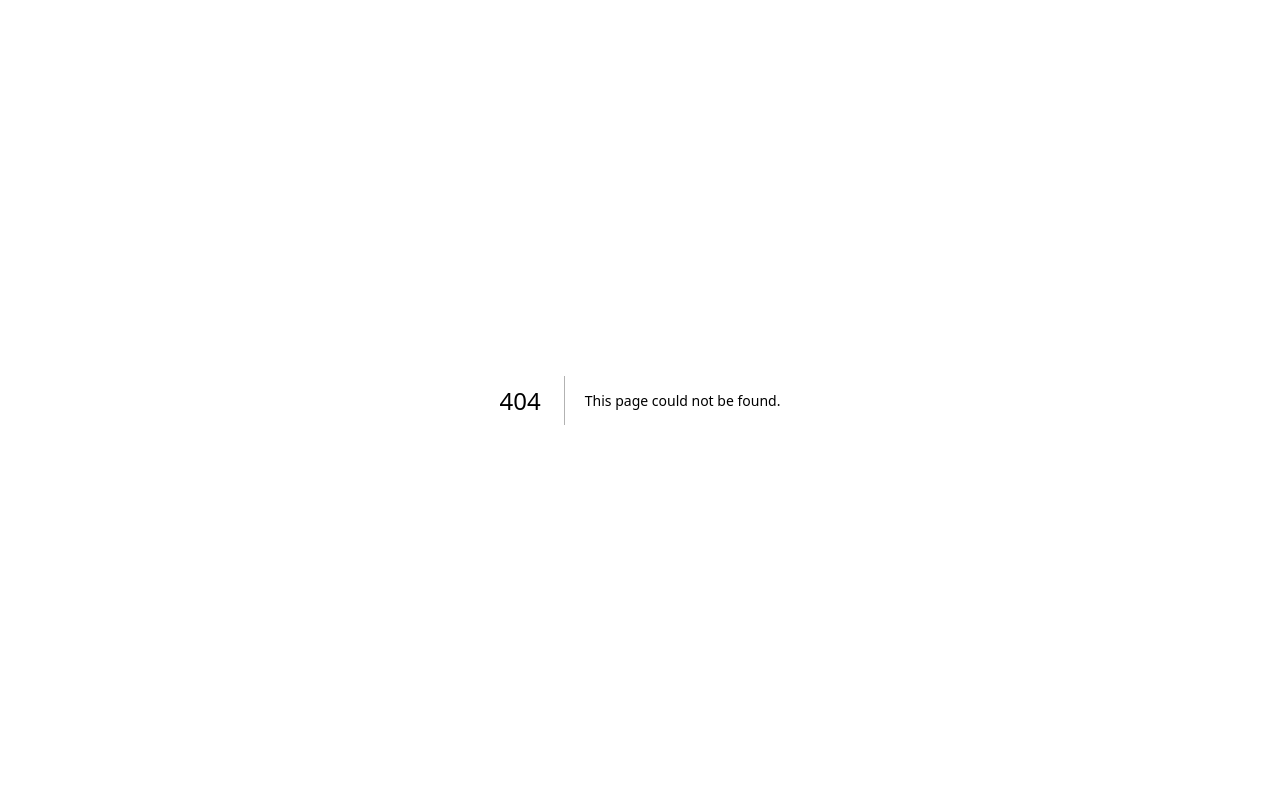
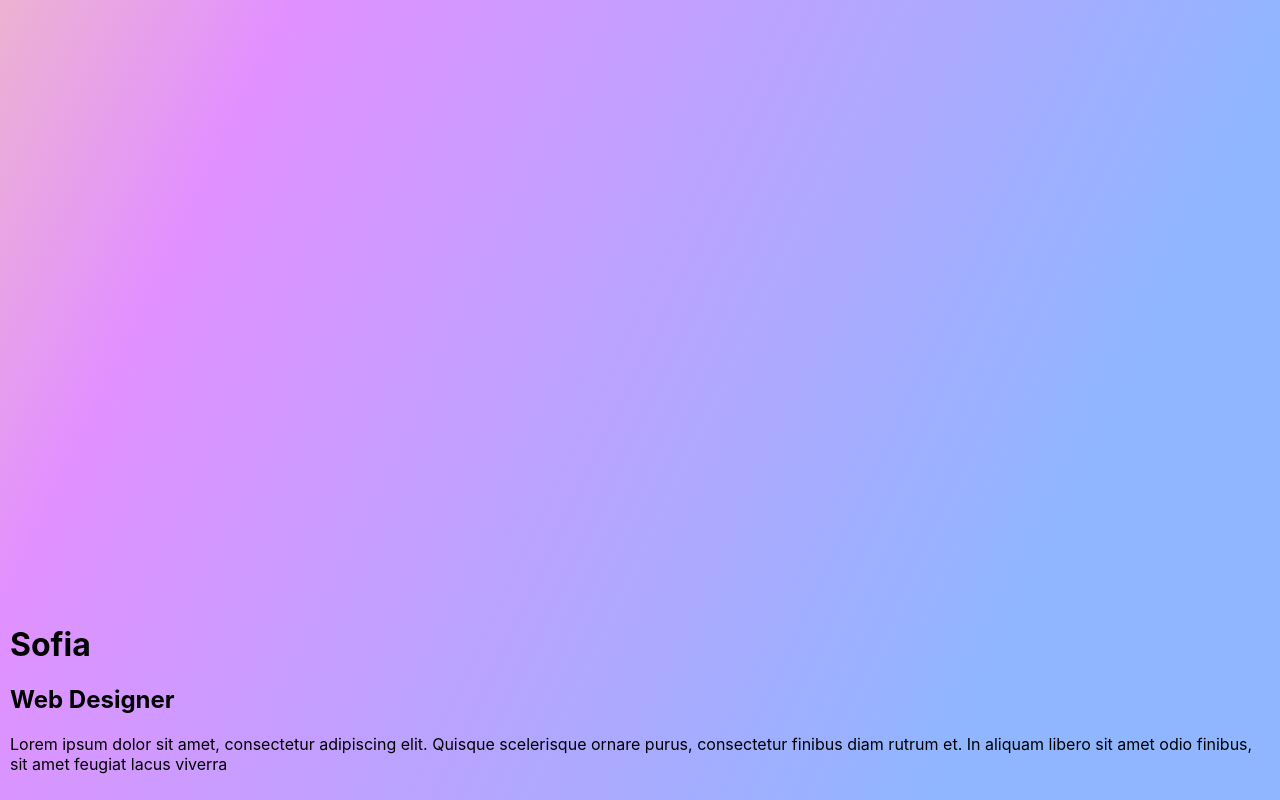
Before and after one commit to SirianniDEV/portfolio, a Next.js app: page /gradient in a window 1280 px wide. Before the commit this address had no page. Built offline with nearby package versions, Linux system fonts and the light colour scheme.

Commit message:
landing page test 1

```diff
--- /dev/null
+++ b/pages/gradient.js
@@ -0,0 +1,20 @@
+import Head from 'next/head'
+import Image from 'next/image'
+import styles from '../styles/Home.module.css'
+
+export default function Home() {
+  return (
+    <div>
+        <div className={styles.gradientLanding}>
+            <div className={styles.gradientContainer}>
+            <h1>Sofia</h1>
+            <h2>Web Designer </h2>
+            <p>Lorem ipsum dolor sit amet, consectetur adipiscing elit. Quisque scelerisque ornare purus, consectetur finibus diam rutrum et. In aliquam libero sit amet odio finibus, sit amet feugiat lacus viverra</p>
+            </div>
+        </div>
+        <div>
+
+        </div>
+    </div>
+
+  )}
--- a/styles/Home.module.css
+++ b/styles/Home.module.css
@@ -127,3 +127,28 @@
     filter: invert(1);
   }
 }
+
+/* MY STYLES */
+
+.gradientLanding{
+  display: flex;
+  align-items: flex-end;
+  width: 100vw;
+  height: 100vh;
+  background:
+  linear-gradient(115.55deg, #FFEA85 27.3%, #E291FF 53.18%, #8FB6FF 88.5%)
+    var(--c,0%)/200% no-repeat;
+  -webkit-background-clip: border-box;
+          background-clip: border-box;
+  transition: 1s;
+  z-index: -100;
+}
+
+.gradientLanding:hover {
+  --c:100%;
+}
+
+.gradientContainer {
+  padding: 10px;
+  color: #000000;
+}
```
